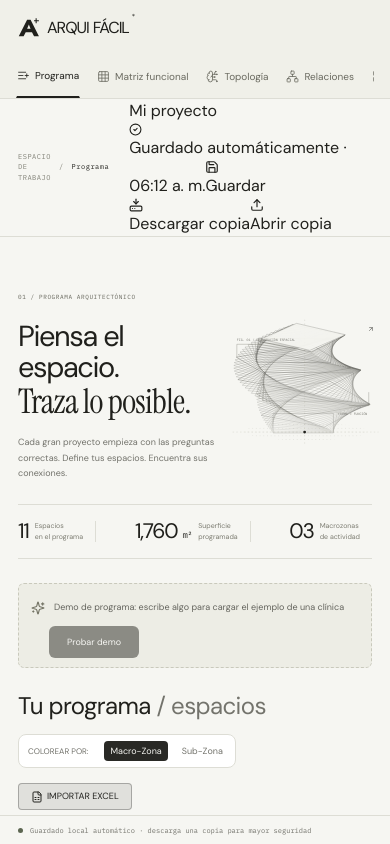
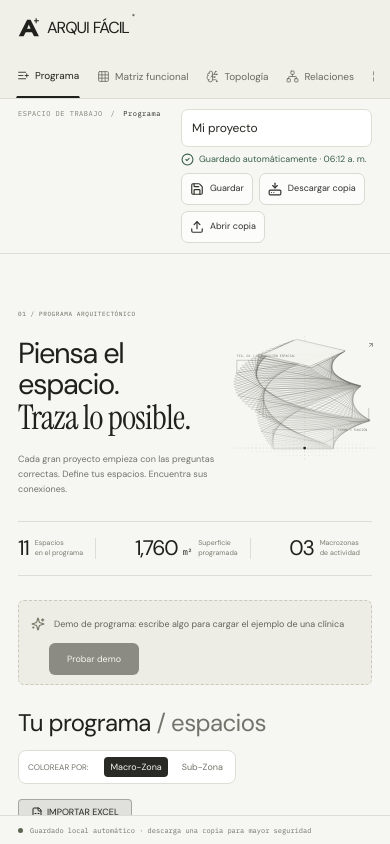
Before and after one commit to yhovelalex-lgtm/ARQUI-FACIL-APP-PARA-PROGRAMA-ARQUITECTONICO, a React (Vite) app: page / in a window 390 px wide. Built offline with nearby package versions, Linux system fonts and the light colour scheme.

Commit message:
style: panel responsive de autoguardado, estado y copias de seguridad

```diff
--- a/src/styles.css
+++ b/src/styles.css
@@ -117,3 +117,29 @@ button:focus-visible, a:focus-visible, input:focus-visible, select:focus-visible
 
 /* Fuente seleccionable de todos los gráficos arquitectónicos */
 .af-matrix-svg,.af-artwork-svg,.af-legend,.af-sheet-page,.af-graph-container,.af-sheet-program{font-family:var(--af-graphic-font,Roboto,Arial,sans-serif)}
+
+
+/* Proyecto: estado de guardado y copias de seguridad, sin alterar los controles gráficos. */
+.workspace-header{flex-wrap:wrap;row-gap:8px;padding-top:10px;padding-bottom:10px}
+.af-project-save{display:flex;align-items:center;flex-wrap:wrap;justify-content:flex-end;gap:7px;min-width:0;flex:1}
+.af-project-name-field{min-width:130px;max-width:210px;flex:1}
+.af-project-name-field input{display:block;width:100%;min-width:0;border:1px solid #deded5;border-radius:7px;background:#fff;color:#262621;font-size:12px;font-weight:700;padding:9px 10px;outline:none;text-overflow:ellipsis}
+.af-project-name-field input:focus{border-color:#59594e;box-shadow:0 0 0 2px #77776218}
+.af-project-status{display:flex;align-items:center;gap:5px;font-size:10px;color:#63645b;white-space:nowrap}
+.af-project-status-saved{color:#396149}
+.af-project-status-error{color:#9b4133}
+.af-project-status-saving{color:#77776c}
+.af-project-action{display:inline-flex;align-items:center;justify-content:center;gap:6px;padding:9px 10px;border:1px solid #dadad1;border-radius:7px;background:#fcfcfa;color:#30312b;font-weight:650;font-size:10px;white-space:nowrap}
+.af-project-action:hover{background:#eeeee8;border-color:#a5a599}
+.af-project-action:focus-visible{outline:2px solid #77776b;outline-offset:2px}
+@media (max-width:1250px){
+  .af-project-save{justify-content:flex-start;width:100%}
+  .af-project-name-field{max-width:225px}
+  .workspace-header{align-items:flex-start}
+}
+@media(max-width:650px){
+  .af-project-save{gap:6px}
+  .af-project-action{font-size:9px;padding:8px}
+  .af-project-status{font-size:9px}
+  .af-project-name-field{flex:1 1 100%;max-width:none}
+}
```
